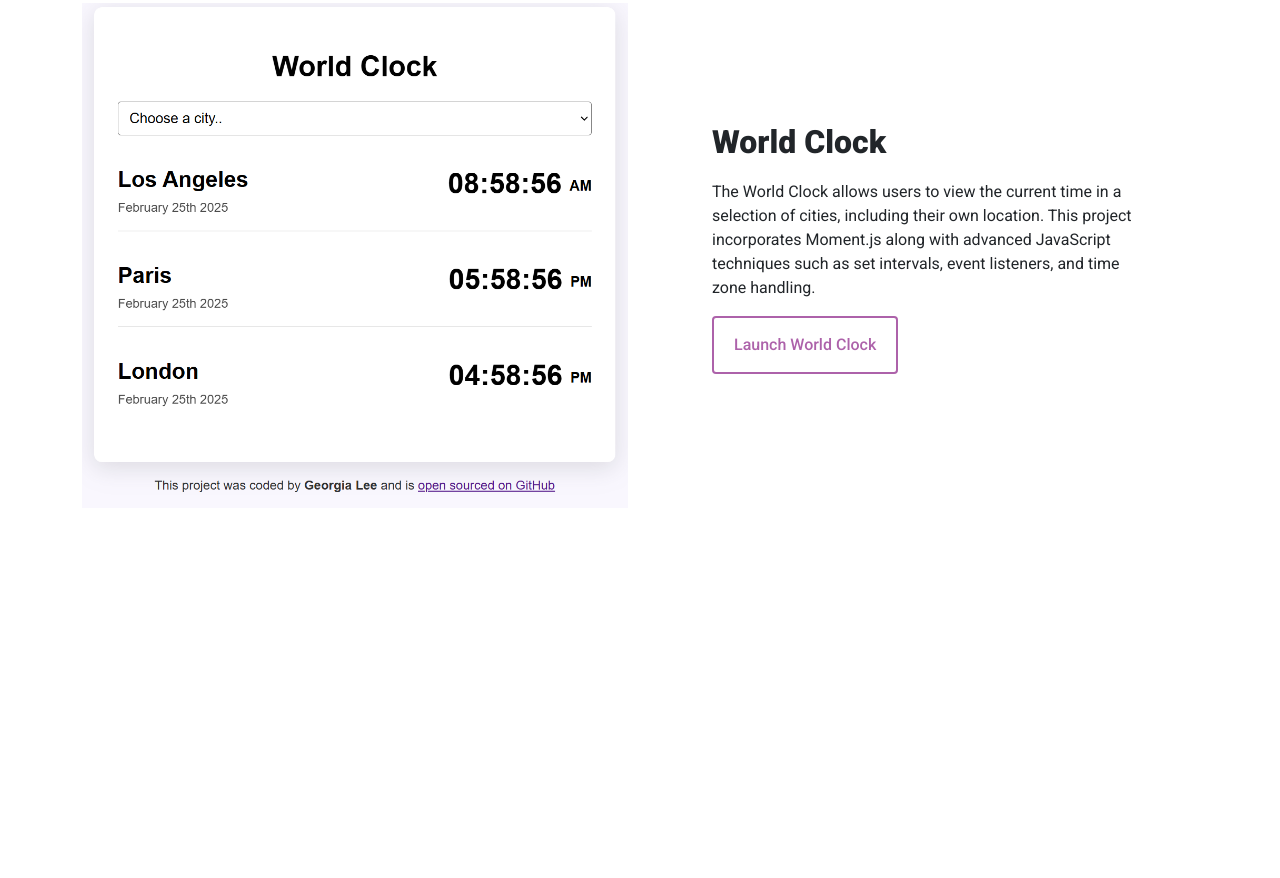
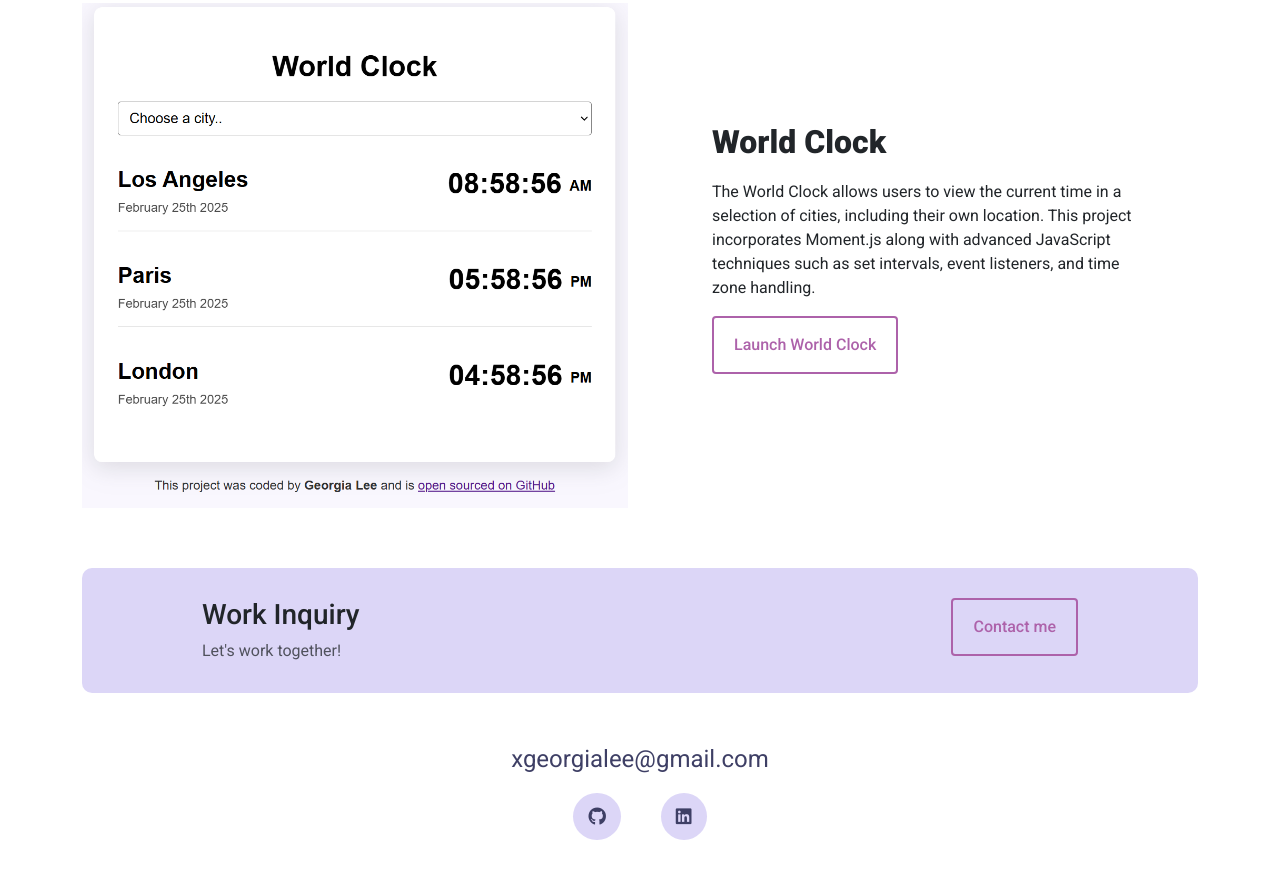
Before and after one commit to georgia-lee04/portfolio-georgia-lee, a plain HTML site: page index.html in a window 1280 px wide. Shown: the part 1800-2678 px from the top of the page. Before the commit the page ends 2356 px from the top, so only its background shows below. Drawn offline with nearby package versions, Linux system fonts and the light colour scheme.

Commit message:
Added and styled footer

```diff
--- a/index.html
+++ b/index.html
@@ -54,7 +54,9 @@
       <h1>Georgia Lee</h1>
       <h2>Junior Front-end Developer</h2>
       <p>- Based in London -</p>
-      <a href="#" class="btn btn-primary-style mt-3">Get in touch</a>
+      <a href="/contact.html" class="btn btn-primary-style mt-3"
+        >Get in touch</a
+      >
     </div>
     <h3 class="index-h3 mt-5 mb-5">Recent projects</h3>
 
@@ -112,6 +114,37 @@
           </div>
         </div>
       </div>
+      <footer>
+        <div
+          class="contact-box d-flex justify-content-between mb-5 d-none d-md-flex"
+        >
+          <div>
+            <h3>Work Inquiry</h3>
+            <p class="text-muted">Let's work together!</p>
+          </div>
+          <div>
+            <a href="/contact.html" class="btn btn-secondary-style"
+              >Contact me</a
+            >
+          </div>
+        </div>
+        <div class="d-flex justify-content-center">
+          <a href="mailto:xgeorgialee@gmail.com" class="email-link mb-3"
+            >xgeorgialee@gmail.com</a
+          >
+        </div>
+        <div class="social-links d-flex justify-content-center">
+          <a href="https://github.com/georgia-lee04" target="_blank">
+            <i class="fa-brands fa-github"></i
+          ></a>
+          <a
+            href="https://www.linkedin.com/in/georgia-lee-b5916619b/"
+            target="_blank"
+          >
+            <i class="fa-brands fa-linkedin"></i
+          ></a>
+        </div>
+      </footer>
     </div>
   </body>
 </html>
--- a/styles/style.css
+++ b/styles/style.css
@@ -170,6 +170,45 @@ nav a:hover {
   border-radius: 10px;
 }
 
+footer {
+  margin: 60px 0;
+}
+
+footer .contact-box {
+  background: var(--btn-primary-color);
+  padding: 30px 120px;
+  border-radius: 10px;
+}
+
+footer .contact-box p {
+  margin: 0;
+}
+
+footer .email-link {
+  text-decoration: none;
+  color: #3e3f65;
+  font-size: 24px;
+}
+
+footer .email-link:hover {
+  color: var(--btn-outline-color);
+}
+
+footer .social-links a {
+  margin: 0 20px;
+  color: #3e3f65;
+  background: var(--btn-primary-color);
+  padding: 10px 15px;
+  border-radius: 50%;
+  font-size: 18px;
+  transition: all 150ms ease-in-out;
+}
+
+footer .social-links a:hover {
+  color: white;
+  background: #3e3f65;
+}
+
 @media (max-width: 900px) {
   .project-description {
     padding: 20px 0;
```
